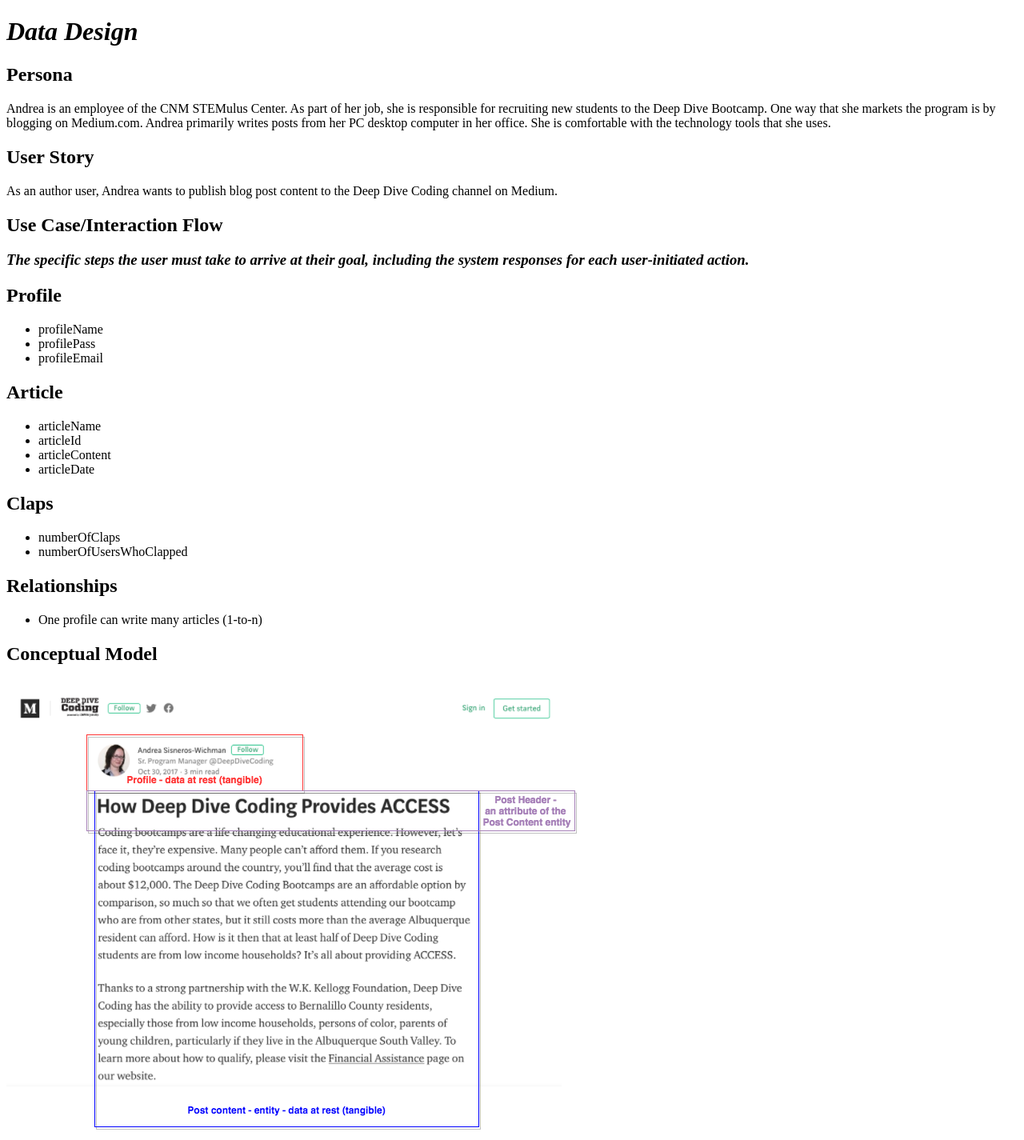
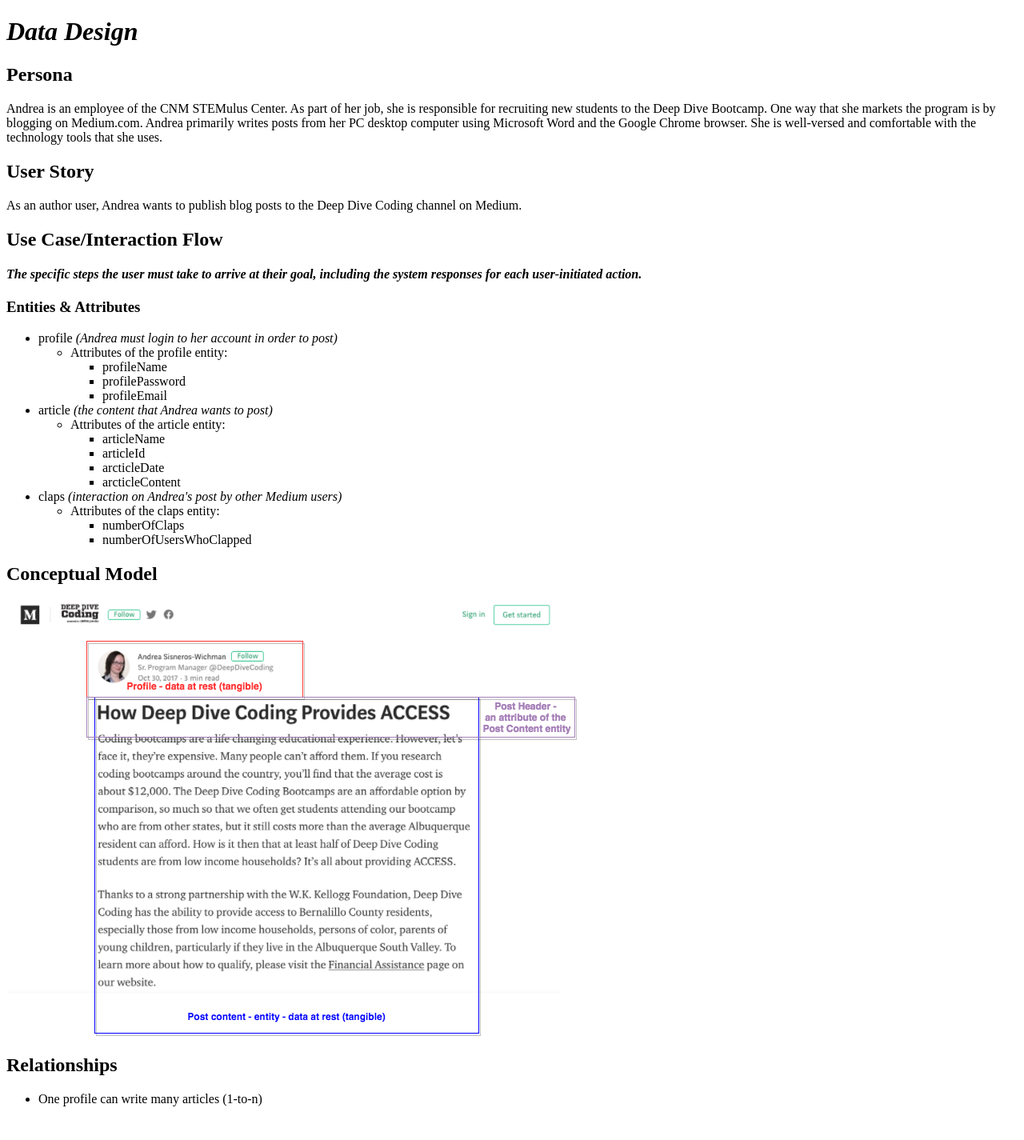
Before and after one commit to erincodes/data-design, a PHP site: page / in a window 1280 px wide. Shown: the whole page at 80% size. Run offline with PHP 8.4, Linux system fonts and the light colour scheme.

Commit message:
Updated descriptions for the entities and attributes section.

```diff
--- a/index.php
+++ b/index.php
@@ -10,43 +10,61 @@
 		<!--<div class="use-case">Use Case</div>-->
 		<div>
 		<h2>Persona</h2>
-			<p>Andrea is an employee of the CNM STEMulus Center. As part of her job, she is responsible for recruiting new students to the Deep Dive Bootcamp. One way that she markets the program is by blogging on Medium.com. Andrea primarily writes posts from her PC desktop computer in her office. She is comfortable with the technology tools that she uses.</p>
+			<p>Andrea is an employee of the CNM STEMulus Center. As part of her job, she is responsible for recruiting new students to the Deep Dive Bootcamp. One way that she markets the program is by blogging on Medium.com. Andrea primarily writes posts from her PC desktop computer using Microsoft Word and the Google Chrome browser. She is well-versed and comfortable with the technology tools that she uses.</p>
 		</div>
 		<div>
 			<h2>User Story</h2>
-			<p>As an author user, Andrea wants to publish blog post content to the Deep Dive Coding channel on Medium.</p>
+			<p>As an author user, Andrea wants to publish blog posts to the Deep Dive Coding channel on Medium.</p>
 		</div>
 		<div>
 			<h2>Use Case/Interaction Flow</h2>
-			<h3><em>The specific steps the user must take to arrive at their goal, including the system responses for each user-initiated action.</em></h3>
-			<h2>Profile</h2><!--This is an entity-->
+			<h4><em>The specific steps the user must take to arrive at their goal, including the system responses for each user-initiated action.</em></h4>
+			<h3>Entities & Attributes</h3>
 			<ul>
-				<li>profileName</li><!--These are attributes-->
-				<li>profilePass</li>
+				<li>profile <em>(Andrea must login to her account in order to post)</em>
+					<ul>
+						<li>Attributes of the profile entity:
+							<ul>
+								<li>profileName</li>
+								<li>profilePassword</li>
 								<li>profileEmail</li>
 							</ul>
-			<h2>Article</h2>
+						</li>
+					</ul>
+				</li>
+				<li>article <em>(the content that Andrea wants to post)</em>
+					<ul>
+						<li>Attributes of the article entity:
 							<ul>
 								<li>articleName</li>
 								<li>articleId</li>
-				<li>articleContent</li>
-				<li>articleDate</li>
+								<li>arcticleDate</li>
+								<li>arcticleContent</li>
 							</ul>
-			<h2>Claps</h2>
+						</li>
+					</ul>
+				</li>
+				<li>claps <em>(interaction on Andrea's post by other Medium users)</em>
+					<ul>
+						<li>Attributes of the claps entity:
 							<ul>
 								<li>numberOfClaps</li>
 								<li>numberOfUsersWhoClapped</li>
 							</ul>
+						</li>
+					</ul>
+				</li>
+			</ul>
+		<div>
+			<h2>Conceptual Model</h2>
+			<img src = "images/medium-entity-relationship-diagram.png" alt = "data design markup"><!--I might need to redo this image with the same verbiage I end up using as the labels of the boxes.-->
+		</div>
+			<div>
 			<h2>Relationships</h2>
 			<ul>
 				<li>One profile can write many articles (1-to-n)</li>
 			</ul>
 			</div>
-		<div>
-			<h2>Conceptual Model</h2>
-		</div>
-		<br>
-		<img src = "images/medium-entity-relationship-diagram.png" alt = "data design markup">
 		<br>
 	</body>
 </html>
```
Lines whose indentation alone changed are shown as unchanged.
